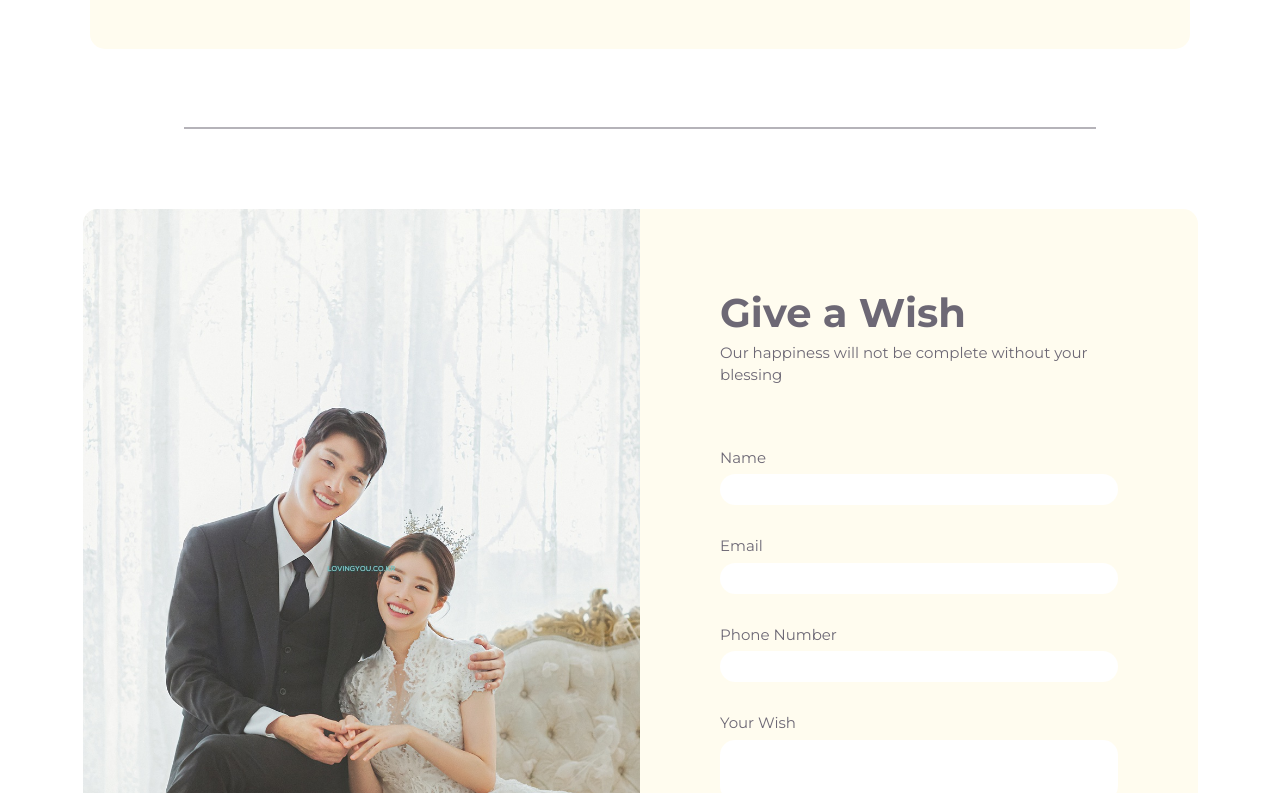
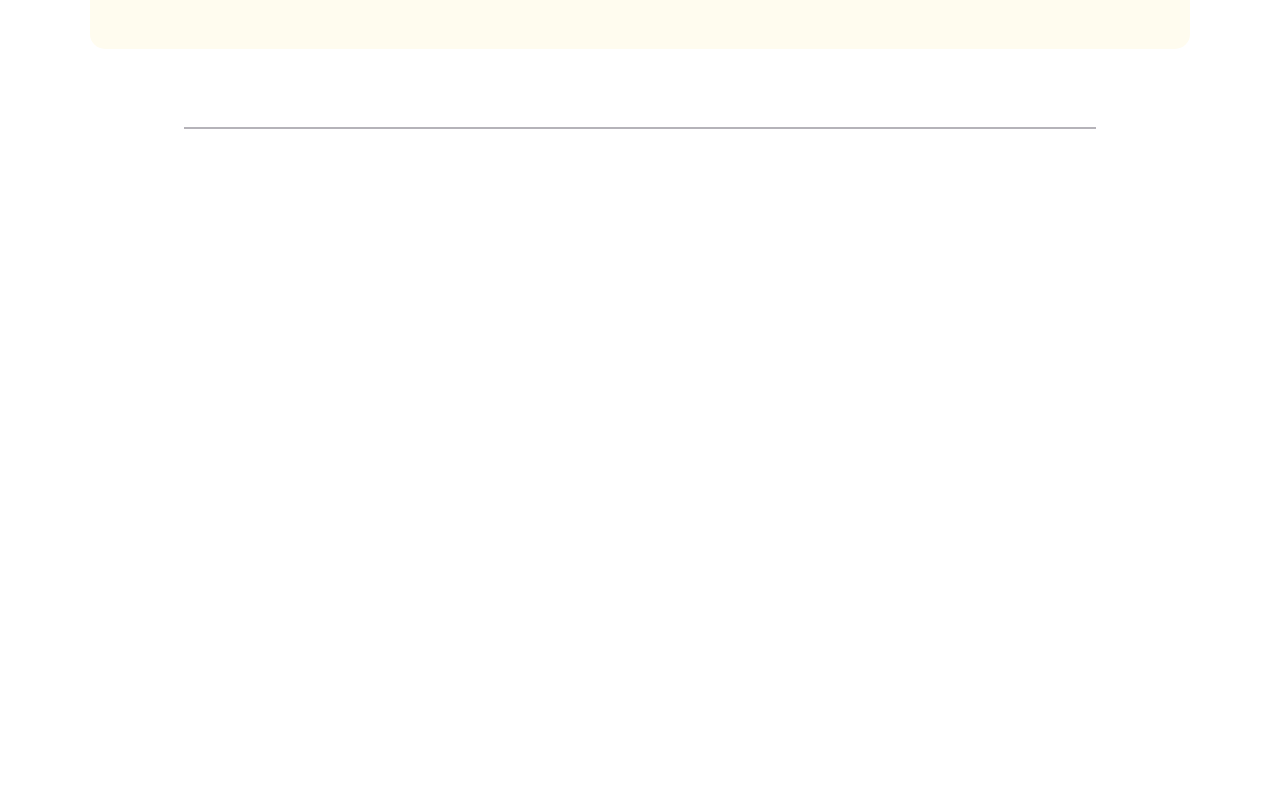
Before and after one commit to mush-mush-mush/wedding-invitation, a React (Create React App) app: page / in a window 1280 px wide. Shown: the part 3867-4660 px from the top of the page. After the commit the page ends 3996 px from the top, so only its background shows below. Built offline with nearby package versions, Linux system fonts and the light colour scheme; grey boxes are pictures that could not be loaded.

Commit message:
v0.1.7 debug perfomance issues

```diff
--- a/src/components/App.js
+++ b/src/components/App.js
@@ -4,7 +4,7 @@ import Couple from "./couple";
 import Header from "./header";
 import Location from "./location";
 import Quote from "./quote";
-import Wish from "./wish";
+// import Wish from "./wish";
 
 function App() {
   return (
@@ -17,7 +17,7 @@ function App() {
       <Quote />
       <Couple />
       <Location />
-      <Wish />
+      {/* <Wish /> */}
     </motion.div>
   );
 }
--- a/src/styles/styles.scss
+++ b/src/styles/styles.scss
@@ -54,11 +54,6 @@ h3 {
   stroke-width: 0.3rem;
   opacity: 0.3;
   animation: dash 3.5s ease-in-out forwards;
-
-  @supports (-webkit-touch-callout: none) {
-    stroke-dashoffset: 0;
-    animation: none;
-  }
 }
 
 .bird {
@@ -76,11 +71,6 @@ h3 {
   @media only screen and (max-width: 767px) {
     top: -5rem;
     width: 35rem;
-  }
-
-  @supports (-webkit-touch-callout: none) {
-    stroke-dashoffset: 0;
-    animation: none;
   }
 }
 
```
